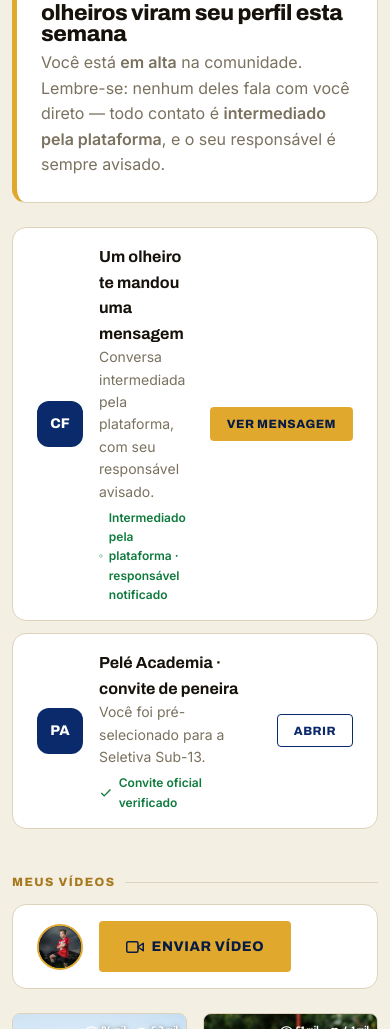
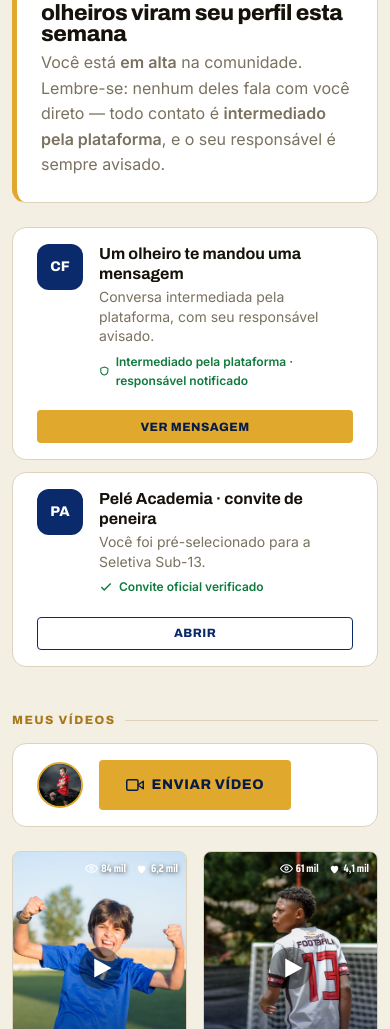
Before and after one commit to Isaacisrael10/ScoutX, a plain HTML site: page app/atleta-perfil.html in a window 390 px wide. Shown: the part 2031-3060 px from the top of the page. Drawn offline with Linux system fonts and the light colour scheme; a web font is replaced by a local one.

Commit message:
fix(perfil): formatacao do card de mensagem — titulo vira bloco, botao full-width e avatar alinhado ao topo no mobile; app.css?v=27

```diff
--- a/app/atleta-perfil.html
+++ b/app/atleta-perfil.html
@@ -10,7 +10,7 @@
 <link rel="stylesheet" href="../assets/css/tokens.css">
 <link rel="stylesheet" href="../assets/css/base.css">
 <link rel="stylesheet" href="../assets/css/components.css">
-<link rel="stylesheet" href="../assets/css/app.css?v=26">
+<link rel="stylesheet" href="../assets/css/app.css?v=27">
 </head>
 <body>
 <a class="skip-link" href="#conteudo">Pular para o conteúdo</a>
--- a/assets/css/app.css
+++ b/assets/css/app.css
@@ -125,9 +125,9 @@
 .msg + .msg{margin-top:var(--space-3)}
 .msg__club{flex:none;width:46px;height:46px;border-radius:12px;background:var(--navy);color:#fff;display:flex;align-items:center;justify-content:center;font-family:var(--display);font-weight:var(--fw-extra);font-size:var(--fs-sm)}
 .msg__body{flex:1;min-width:0}
-.msg__body b{font-family:var(--ui);font-weight:var(--fw-bold);color:var(--ink)}
-.msg__body p{font-size:var(--fs-sm);color:var(--ink-mute)}
-.msg__med{display:inline-flex;align-items:center;gap:6px;font-size:var(--fs-xs);color:var(--verde-dk);font-weight:var(--fw-semibold);margin-top:5px}
+.msg__body b{display:block;font-family:var(--ui);font-weight:var(--fw-bold);color:var(--ink);line-height:1.25;margin-bottom:3px}
+.msg__body p{font-size:var(--fs-sm);color:var(--ink-mute);line-height:1.4}
+.msg__med{display:flex;align-items:center;gap:6px;font-size:var(--fs-xs);color:var(--verde-dk);font-weight:var(--fw-semibold);margin-top:6px}
 .msg__med svg{width:14px;height:14px}
 
 /* ---------- Catálogo do olheiro ---------- */
@@ -774,7 +774,8 @@ html,body{overflow-x:hidden;max-width:100%}
   .selo{flex:0 0 auto;white-space:nowrap;font-size:var(--fs-xs);padding:7px 12px}
   .grid-2{grid-template-columns:1fr}
   .visib{flex-direction:column;align-items:flex-start;gap:var(--space-3)}
-  .msg{flex-wrap:wrap}
+  .msg{flex-wrap:wrap;align-items:flex-start}
+  .msg .btn{flex:1 1 100%;margin-top:var(--space-1)}
   .profile-head .row .btn{flex:1 1 100%}
   .viz-head{flex-wrap:wrap;gap:6px}
 }
```
Also changed, not shown: app/atleta-detalhe.html (+1 -1 lines), app/atleta-feed.html (+1 -1 lines), app/cadastro-olheiro.html (+1 -1 lines), app/cadastro.html (+1 -1 lines), app/catalogo.html (+1 -1 lines), app/criar-peneira-olheiro.html (+1 -1 lines), app/criar-peneira.html (+1 -1 lines), app/entrar-olheiro.html (+1 -1 lines), app/entrar-pele.html (+1 -1 lines), app/entrar.html (+1 -1 lines), app/gestor-dashboard.html (+1 -1 lines), app/mensagens-atleta.html (+1 -1 lines), app/mensagens.html (+1 -1 lines), app/peneira.html (+1 -1 lines), 2 more files.
